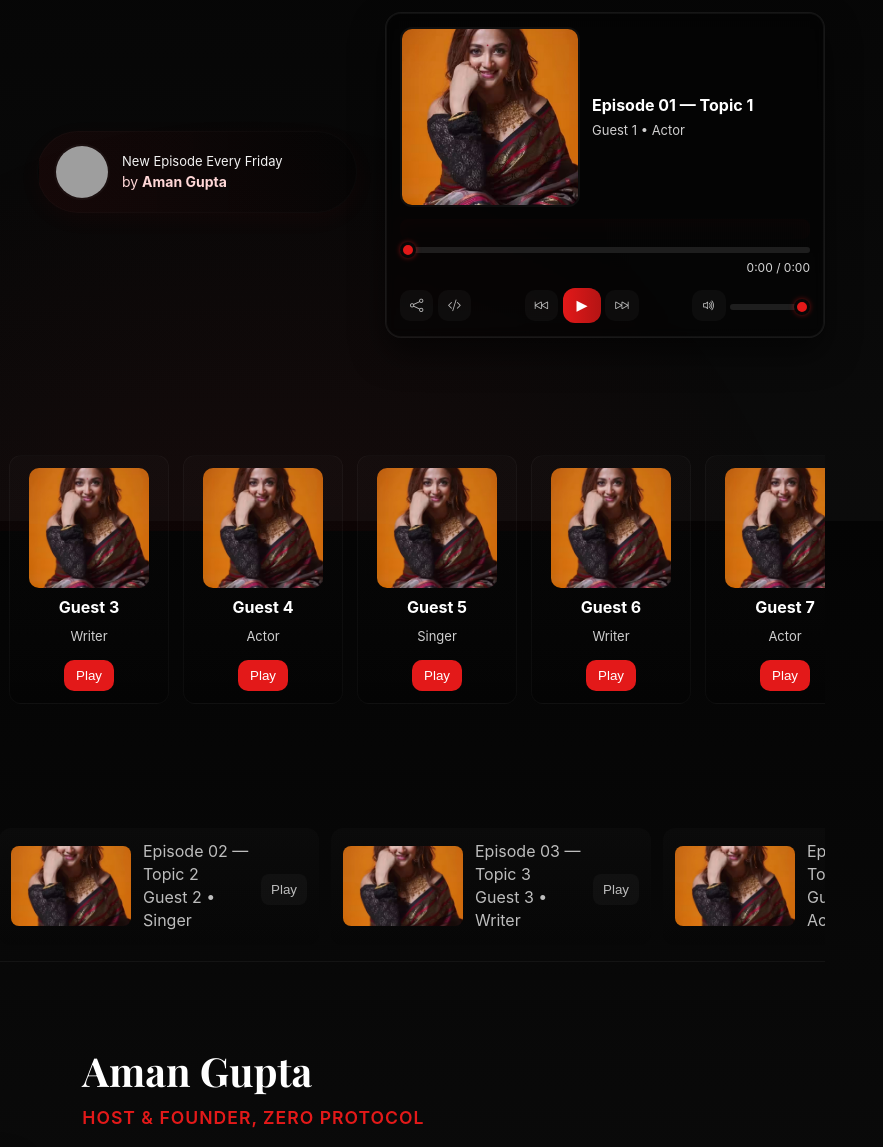
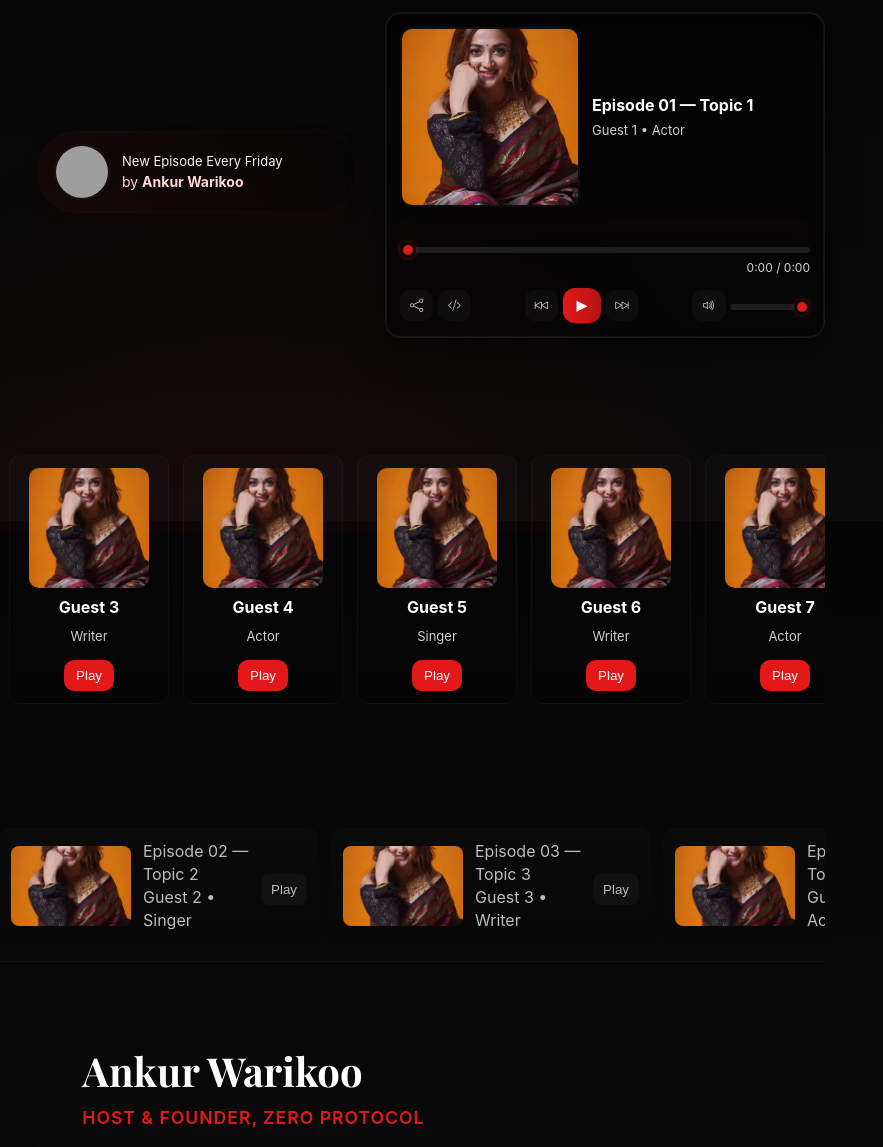
Before and after one commit to akhilsaisrikar/akhilsaisrikar.github.io, a plain HTML site: page index.html in a window 1280 px wide. Shown: the part 279-1426 px from the top of the page, 397-1280 px from the left. Drawn offline with nearby package versions, Linux system fonts and the light colour scheme; grey boxes are pictures that could not be loaded; files whose address does not match are found by name.

Commit message:
Update index.html

```diff
--- a/index.html
+++ b/index.html
@@ -70,7 +70,7 @@ THE SPACE.
           <img src="https://engage4more.com/blog/wp-content/uploads/2021/12/Ankur-Warikoo_1x1-1.jpg" class="host-photo" alt="Host Aman Gupta">
           <div class="host-text">
             <div class="small">New Episode Every Friday</div>
-            <div class="host-by">by <strong>Aman Gupta</strong></div>
+            <div class="host-by">by <strong>Ankur Warikoo</strong></div>
           </div>
         </div>
       </div>
@@ -151,7 +151,7 @@ THE SPACE.
         <img src="https://engage4more.com/blog/wp-content/uploads/2021/12/Ankur-Warikoo_1x1-1.jpg" alt="Aman Gupta - Host" class="host-photo-lg">
     </div>
     <div class="host-bio-content">
-        <h2 class="host-name">Aman Gupta</h2>
+        <h2 class="host-name">Ankur Warikoo</h2>
         <p class="host-designation">Host & Founder, Zero Protocol</p>
 
         <div class="host-social-links lg">
```
